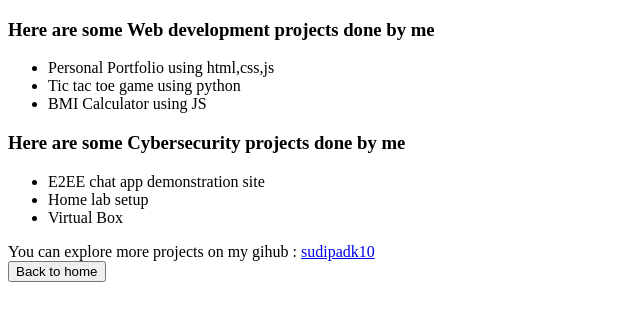
After one commit to sudipadk10/TodoApp_using_Flask, a Flask app: page /allProjects in a window 1280 px wide. The commit adds this page. Shown: the top 321 px of the page, without its empty margins (0-640 px from the left). Run offline with Flask 3, Linux system fonts and the light colour scheme.

```diff
--- a/app.py
+++ b/app.py
@@ -44,6 +44,7 @@ def update(s):
     todo = Todo.query.filter_by(sn=s).first()
     return render_template('update.html', todo = todo)
 
+
 @app.route('/update/<int:s>', methods=['POST'])
 def final_update(s):
     todo = Todo.query.get_or_404(s)
@@ -52,6 +53,23 @@ def final_update(s):
     db.session.commit()
     return redirect('/')
 
+@app.route('/about')
+def about():
+    return render_template('about.html')
+
+@app.route('/allProjects')
+def allProjects():
+    return render_template('allProjects.html')
+
+@app.route('/cybersecurity')
+def cybersecurity():
+    return render_template('cybersecurity.html')
+@app.route('/web')
+def web():
+    return render_template('web.html')
+@app.route('/others')
+def others():
+    return render_template('others.html')
 
 if __name__ == '__main__':
     with app.app_context():
--- /dev/null
+++ b/static/css/style.css
@@ -0,0 +1,5 @@
+*{
+    margin: 0;
+    padding: 0;
+
+}
--- /dev/null
+++ b/static/js/script.js
@@ -0,0 +1 @@
+console.log(`You are doing great . <script src="{{ url_for('static', filename='js/script.js') }}"></script> `)
--- /dev/null
+++ b/templates/allProjects.html
@@ -0,0 +1,26 @@
+<!DOCTYPE html>
+<html lang="en">
+<head>
+    <meta charset="UTF-8">
+    <meta name="viewport" content="width=device-width, initial-scale=1.0">
+    <title>Document</title>
+</head>
+<body>
+    <h3>Here are some Web development projects done by me </h3>
+    <ul>
+        <li>Personal Portfolio using html,css,js</li>
+        <li>Tic tac toe game using python</li>
+        <li>BMI Calculator using JS</li>
+    </ul>
+    <h3>Here are some Cybersecurity projects done by me </h3>
+    <ul>
+        <li>E2EE chat app demonstration site</li>
+        <li>Home lab setup</li>
+        <li>Virtual Box</li>
+    </ul>
+    You can explore more projects on my gihub : <a href="http://github.com/sudipadk10" target="_blank">sudipadk10</a> <br>
+    <a href="/"><button>Back to home</button></a>
+
+
+</body>
+</html>
```
Also changed, not shown: requirements.txt (added, +18 -0 lines), templates/about.html (added, +15 -0 lines), templates/cybersecurity.html (added, +20 -0 lines), templates/index.html (+22 -16 lines), templates/others.html (added, +18 -0 lines), templates/web.html (added, +20 -0 lines), instance/todo.db, 1 other file.
